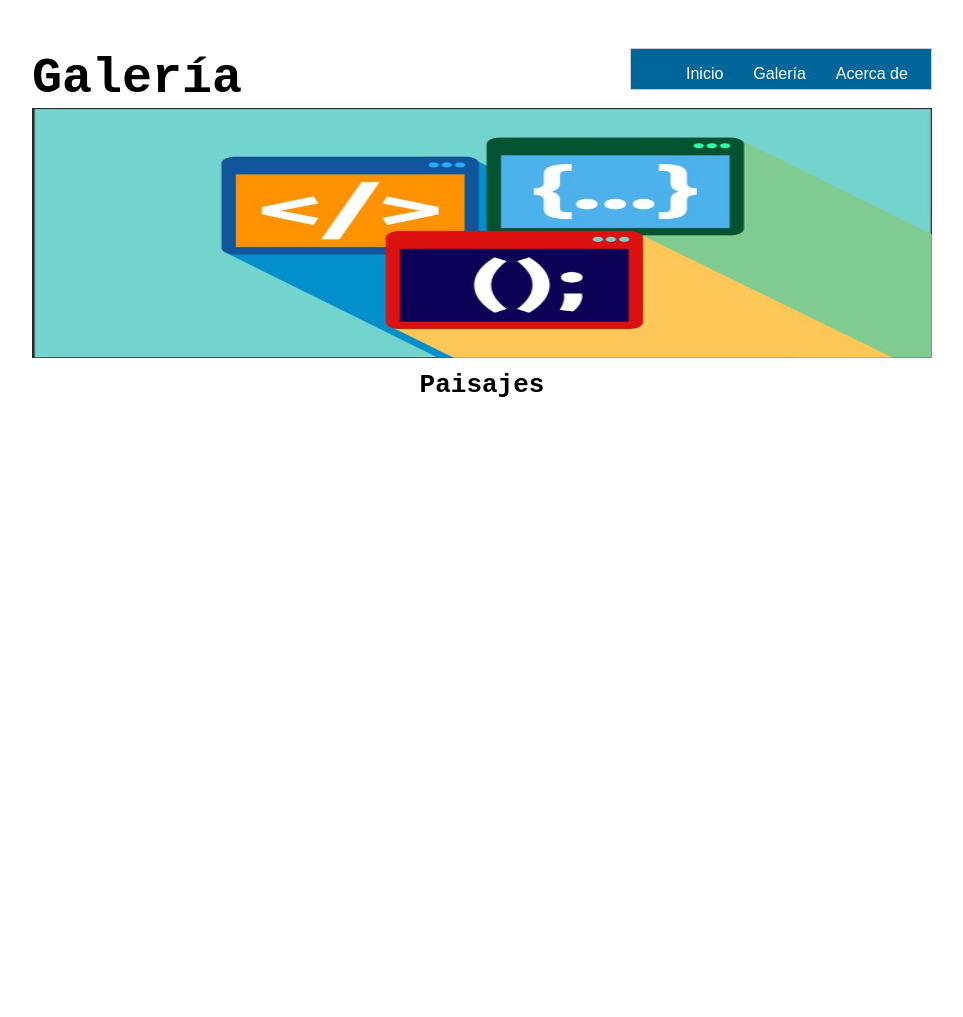
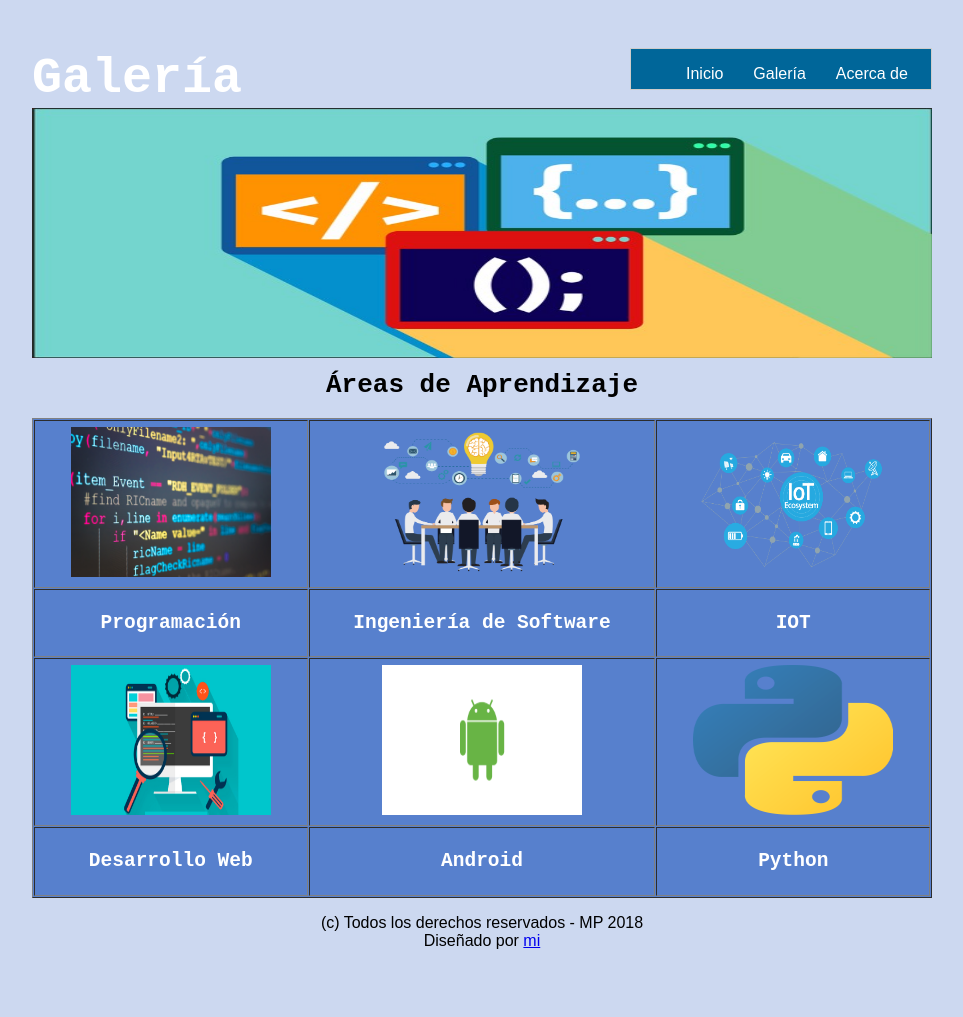
Before and after one commit to manuelp1996/proyecto, a plain HTML site: page galeria.html in a window 1280 px wide. Shown: the whole page, without its empty margins (158-1121 px from the left). Before the commit the page ends 800 px from the top, so only its background shows below. Drawn offline with Linux system fonts and the light colour scheme.

Commit message:
creacion galeria

```diff
--- a/css/estilo2.css
+++ b/css/estilo2.css
@@ -55,3 +55,19 @@ textarea{
 	font-size: 50px;
 	font-family: monospace;
 }
+
+#tb_galeria{
+ 	width: 100%;
+}
+
+h2{
+	color: white;
+	font-family: monospace;
+}
+
+td{
+	text-align: center;
+}
+tr{
+	text-align: center;
+}
--- a/galeria.html
+++ b/galeria.html
@@ -5,7 +5,7 @@
 		<link rel="stylesheet" type="text/css" href="css/estilo.css">
 		<link rel="stylesheet" type="text/css" href="css/estilo2.css">
 </head>
-<body>
+<body bgcolor="#ccd8f0">
 	<div id="principal">
 		<header>
 				<div id="logo">
@@ -23,8 +23,62 @@
 			<section id="slide">
 				<img src="img/imagen1.jpg" width="900" height="250">
 			</section>
-			<h1 id="tit_galeria" align="center"> Paisajes </h1>
+			<h1 id="tit_galeria" align="center"> Áreas de Aprendizaje </h1>
+			<table id="tb_galeria" align="center" border="1" width="200" height="150" bgcolor="#5780CD" cellpadding="6" cellspacing="1">
+				<tr>
+						<td>
+							<img src="img/progra.jpg" width="200" height="150" >
+						</td>
+						<td>
+							<img src="img/isof.png" width="200" height="150" >
+						</td>
+						<td>
+							<img src="img/iot.png" width="200" height="150" >
+						</td>
+				</tr>
+				<tr>
+						<td>
+							<h2>Programación</h2>
+						</td>
+						<td>
+							<h2>Ingeniería de Software</h2>
+						</td>
+						<td>
+							<h2>IOT</h2>
+						</td>
+				</tr>
+				<tr>
+					<td>
+						<img src="img/web.jpg" width="200" height="150">
+					</td>
+					<td>
+						<img src="img/android.png" width="200" height="150" >
+					</td>
+					<td>
+						<img src="img/python.png" width="200" height="150" >
+					</td>
+
+				</tr>
+				<tr>
+					<td>
+						<h2>Desarrollo Web</h2>
+					</td>
+					<td>
+						<h2>Android</h2>
+					</td>
+					<td>
+						<h2>Python</h2>
+					</td>
+				</tr>
+
+			</table>
+			<footer>
+					<p>(c) Todos los derechos reservados - MP 2018 <br>
+					Diseñado por <a href="mailto:mepr1996@gmail.com">mi</a></p>
+			</footer>
 	</div>
+
+
 
 </body>
 </html>
```
Also changed, not shown: acerca_de.html (+1 -1 lines), index.html (+4 -3 lines), img/android.png (added), img/iot.png (added), img/isof.png (added), img/progra.jpg (added), img/python.png (added), img/web.jpg (added).
